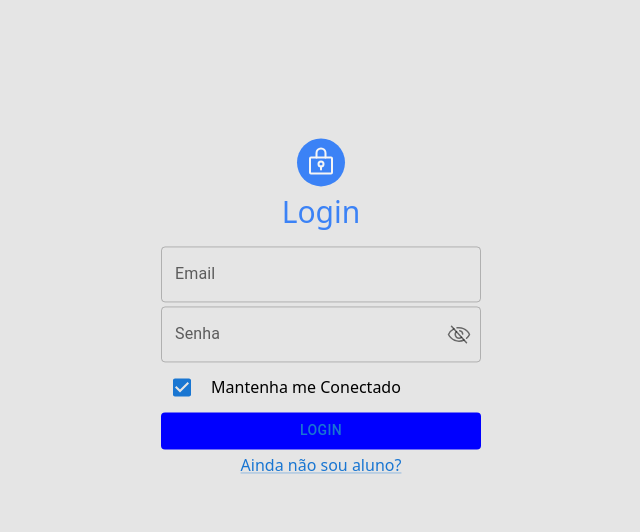
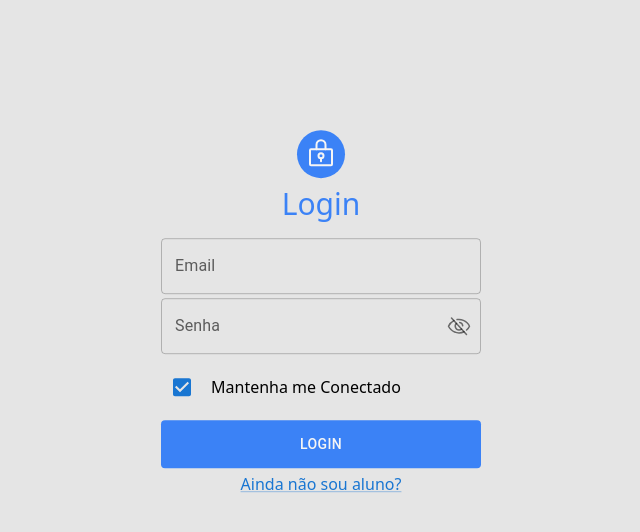
Before and after one commit to jsalexsandro/ideologia, a Next.js app: page /platform/login in a window 1280 px wide. Shown: the top 532 px of the page, without its empty margins (319-959 px from the left). Built offline with nearby package versions, Linux system fonts and the light colour scheme.

Commit message:
Adjusted bug

```diff
--- a/src/components/Button.tsx
+++ b/src/components/Button.tsx
@@ -1,17 +1,15 @@
 import ButtonMaterial from "@mui/material/Button"
 import { Stack } from "phosphor-react";
+import { CSSProperties } from "react";
 
 interface ButtonProps {
   children: any
-  className?: string
-  type?: "button" | "reset" | "submit"
-  color?:"inherit" | "primary" | "secondary" | "success" | "error" | "info" | "warning" ;
+  style?:CSSProperties
+  type?:"submit" | "button" | "reset"
 }
 
 export function Button(props: ButtonProps){
   return (
-      <ButtonMaterial style={{ backgroundColor:"blue" }}>
-        { props.children }
-      </ButtonMaterial>
+      <ButtonMaterial {...props} />
   )
 }
--- a/src/components/CheckBox.tsx
+++ b/src/components/CheckBox.tsx
@@ -7,7 +7,7 @@ interface CheckboxProps {
 
 export function CheckBox(props:CheckboxProps){
   return  (
-    <div className="w-[320px] flex items-center justify-start">
+    <div className="w-[320px] flex items-center justify-start py-2">
       <MaterialCheckBox className="m-0 p-0 w-auto h-auto" {...props} defaultChecked size="medium" />
       <label className="px-2" htmlFor={props.id}>
         { props.label }
--- a/src/pages/platform/login.tsx
+++ b/src/pages/platform/login.tsx
@@ -22,8 +22,8 @@ export default function Login(){
           <InputEmail placeholder="Email"/>
           <InputPassword placeholder="Senha" />
           <CheckBox id="checkbox-login"  label="Mantenha me Conectado" />
-          <Button color="primary" className="w-[320px] h-14 mt-4" type="submit">
-            <p>
+          <Button style={{ backgroundColor:"rgb(59, 130, 246)", height:"48px" }} type="submit">
+            <p className="text-neutral-100">
               Login
             </p>
           </Button>
```
